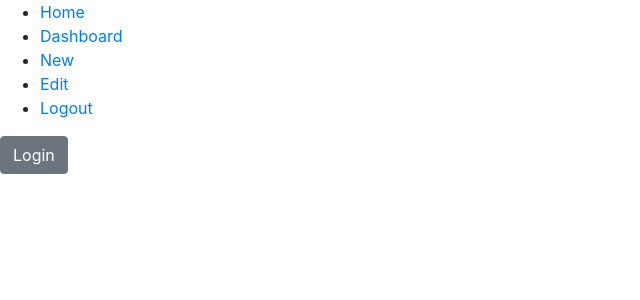
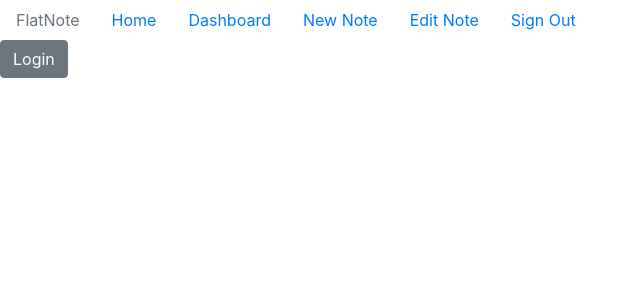
Before and after one commit to GreatDeveloper66/wireframe-frontend, a React (Create React App) app: page / in a window 1280 px wide. Shown: the top 300 px of the page, without its empty margins (0-640 px from the left). Built offline with nearby package versions, Linux system fonts and the light colour scheme.

Commit message:
Add bootstrap to the navbar

```diff
--- a/src/containers/navbar.js
+++ b/src/containers/navbar.js
@@ -1,7 +1,8 @@
 import React, { Component } from 'react';
 import { BrowserRouter as Router, Route, Link, Switch } from "react-router-dom";
 import '../App.css';
-import { Button } from 'reactstrap';
+import { Nav, NavItem, NavLink } from 'reactstrap';
+
 
 import fetch from 'isomorphic-fetch'
 import runtimeEnv from '@mars/heroku-js-runtime-env'
@@ -12,15 +13,36 @@ export default class NavBar extends Component {
   }
   render(){
     return (
-      <nav>
-        <ul>
-          <li><Link to='/'>Home</Link></li>
-          <li><Link to='/dashboard'>Dashboard</Link></li>
-          <li><Link to='/new'>New</Link></li>
-          <li><Link to='/edit'>Edit</Link></li>
-          <li><Link to='/logout'>Logout</Link></li>
-        </ul>
-      </nav>
+     <Nav pills>
+      <NavItem>
+        <NavLink disabled href="#">FlatNote</NavLink>
+       </NavItem>
+       <NavItem>
+         <NavLink href="#">
+          <Link to='/'>Home</Link>
+         </NavLink>
+       </NavItem>
+       <NavItem>
+         <NavLink href="#">
+             <Link to='/dashboard'>Dashboard</Link>
+         </NavLink>
+       </NavItem>
+       <NavItem>
+         <NavLink href="#">
+             <Link to='/new'>New Note</Link>
+         </NavLink>
+       </NavItem>
+       <NavItem>
+         <NavLink href="#">
+             <Link to='/edit'>Edit Note</Link>
+         </NavLink>
+       </NavItem>
+       <NavItem>
+         <NavLink href="#">
+             <Link to='/logout'>Sign Out</Link>
+         </NavLink>
+       </NavItem>
+     </Nav>
     )
   }
 }
```
